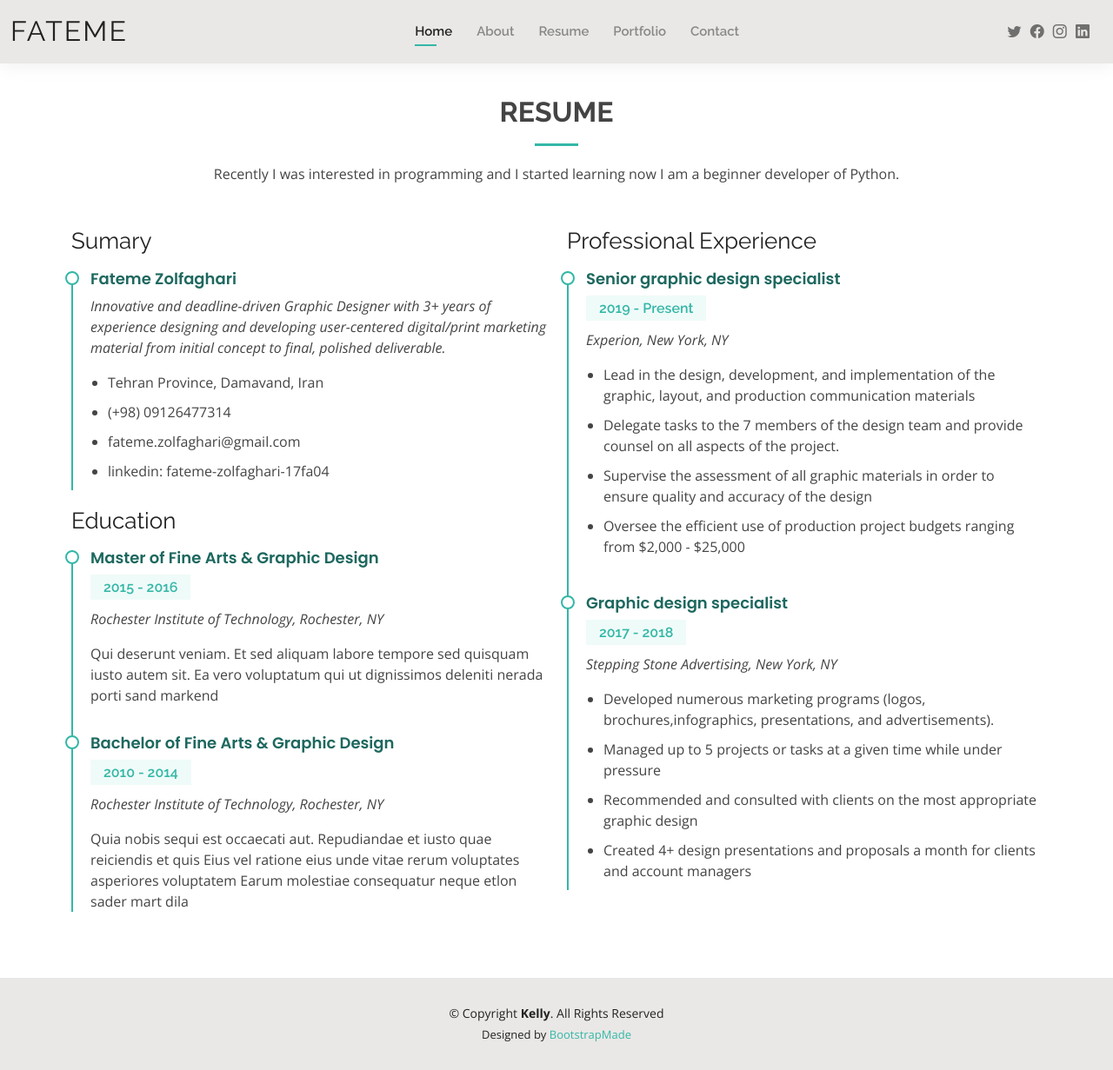
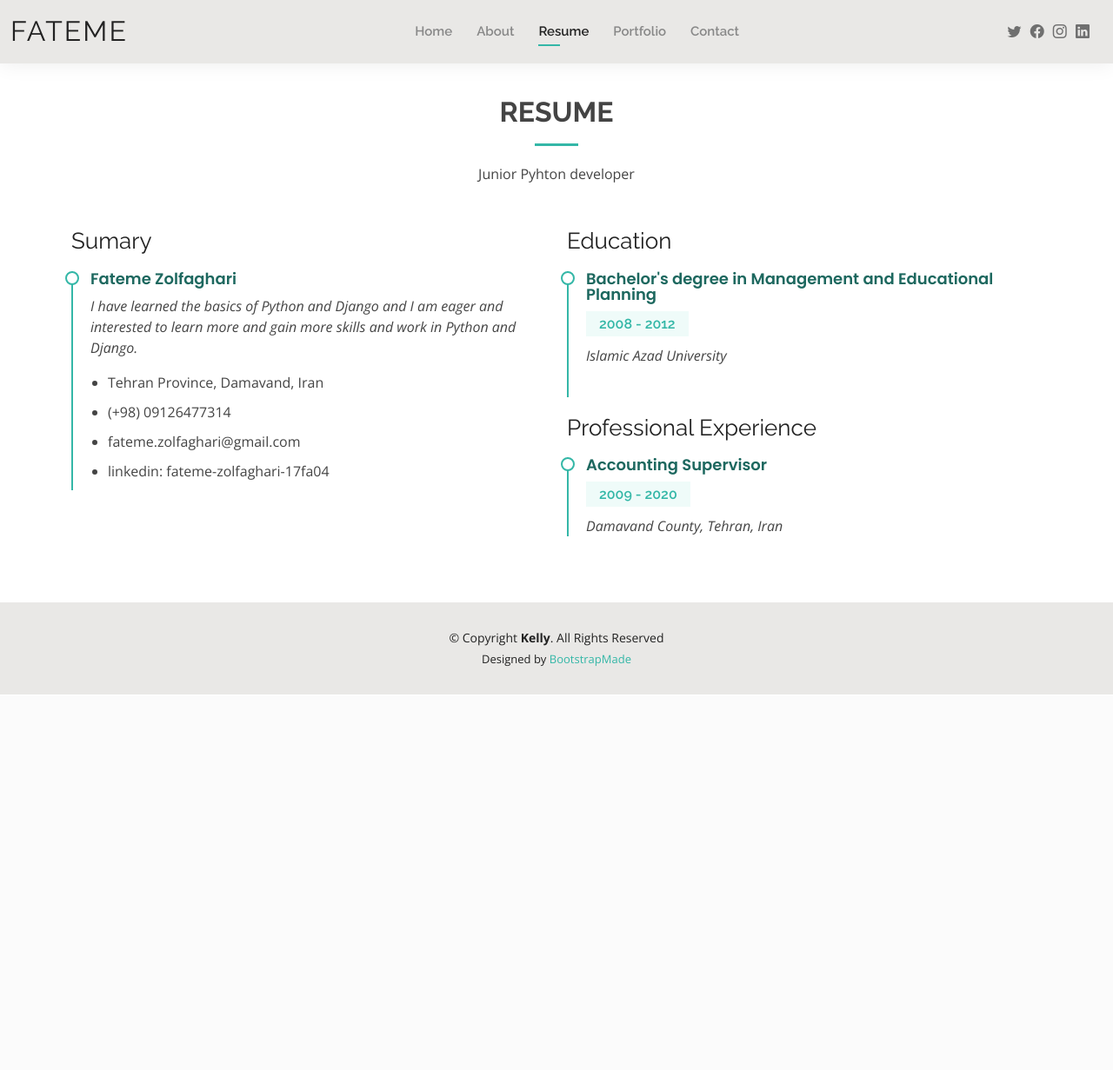
Before and after one commit to fatemezolfaghari/resume, a Django app: page /resume in a window 1280 px wide. Shown: the whole page at 87% size. After the commit the page ends 799 px from the top, so only its background shows below. Run offline with Django 3.2, Linux system fonts and the light colour scheme; some libraries are stand-ins or nearby versions.

Commit message:
Complete project

```diff
--- a/cv/urls.py
+++ b/cv/urls.py
@@ -9,5 +9,6 @@ urlpatterns = [
     path('about', about_view, name='about'),
     path('contact', contact_view, name='contact'),
     path('portfolio', portfolio_view, name='portfolio'),
-    path('resume', resume_view, name='resume')
+    path('resume', resume_view, name='resume'),
+    path('contact/store', contact_store_view, name='contact.store')
 ]
--- a/cv/views.py
+++ b/cv/views.py
@@ -1,3 +1,4 @@
+import email
 from django.shortcuts import render
 
 def cv_view(request):
@@ -18,3 +19,10 @@ def portfolio_view(request):
 
 def resume_view(request):
     return render(request, 'cv/resume.html')
+
+
+def contact_store_view(request):
+    data = {
+        'message': "Message sent successfully"
+    }
+    return render(request, 'cv/contact.html', context= data)
--- a/templates/base.html
+++ b/templates/base.html
@@ -49,11 +49,16 @@
 
       <nav id="navbar" class="navbar order-last order-lg-0">
         <ul>
-          <li><a class="active" href="/">Home</a></li>
-          <li><a href="/about">About</a></li>
-          <li><a href="resume">Resume</a></li>
-          <li><a href="portfolio">Portfolio</a></li>
-          <li><a href="contact">Contact</a></li>
+          {% url 'cv:index' as home_url %}
+          {% url 'cv:about' as about_url %}
+          {% url 'cv:resume' as resume_url %}
+          {% url 'cv:portfolio' as portfolio_url %}
+          {% url 'cv:contact' as contact_url %}
+          <li><a {% if request.get_full_path == home_url %} class="active" {% endif %} href="{% url 'cv:index' %}">Home</a></li>
+          <li><a {% if request.get_full_path == about_url %} class="active" {% endif %} href="{% url 'cv:about' %}">About</a></li>
+          <li><a {% if request.get_full_path == resume_url %} class="active" {% endif %} href="{% url 'cv:resume' %}">Resume</a></li>
+          <li><a {% if request.get_full_path == portfolio_url %} class="active" {% endif %} href="{% url 'cv:portfolio' %}">Portfolio</a></li>
+          <li><a {% if request.get_full_path == contact_url %} class="active" {% endif %} href="{% url 'cv:contact' %}">Contact</a></li>
         </ul>
         <i class="bi bi-list mobile-nav-toggle"></i>
       </nav><!-- .navbar -->
--- a/templates/cv/resume.html
+++ b/templates/cv/resume.html
@@ -10,7 +10,7 @@
 
         <div class="section-title">
           <h2>Resume</h2>
-          <p>Recently I was interested in programming and I started learning now I am a beginner developer of Python.</p>
+          <p>Junior Pyhton developer</p>
         </div>
 
         <div class="row">
@@ -18,7 +18,7 @@
             <h3 class="resume-title">Sumary</h3>
             <div class="resume-item pb-0">
               <h4>Fateme Zolfaghari</h4>
-              <p><em>Innovative and deadline-driven Graphic Designer with 3+ years of experience designing and developing user-centered digital/print marketing material from initial concept to final, polished deliverable.</em></p>
+              <p><em>I have learned the basics of Python and Django and I am eager and interested to learn more and gain more skills and work in Python and Django.</em></p>
               <p>
               <ul>
                 <li>Tehran Province, Damavand, Iran</li>
@@ -29,47 +29,21 @@
               </p>
             </div>
 
+          </div>
+          <div class="col-lg-6">
             <h3 class="resume-title">Education</h3>
             <div class="resume-item">
-              <h4>Master of Fine Arts &amp; Graphic Design</h4>
-              <h5>2015 - 2016</h5>
-              <p><em>Rochester Institute of Technology, Rochester, NY</em></p>
-              <p>Qui deserunt veniam. Et sed aliquam labore tempore sed quisquam iusto autem sit. Ea vero voluptatum qui ut dignissimos deleniti nerada porti sand markend</p>
+              <h4>Bachelor's degree in Management and Educational Planning</h4>
+              <h5>2008 - 2012</h5>
+              <p><em>Islamic Azad University</em></p>
+              <p></p>
             </div>
-            <div class="resume-item">
-              <h4>Bachelor of Fine Arts &amp; Graphic Design</h4>
-              <h5>2010 - 2014</h5>
-              <p><em>Rochester Institute of Technology, Rochester, NY</em></p>
-              <p>Quia nobis sequi est occaecati aut. Repudiandae et iusto quae reiciendis et quis Eius vel ratione eius unde vitae rerum voluptates asperiores voluptatem Earum molestiae consequatur neque etlon sader mart dila</p>
-            </div>
-          </div>
-          <div class="col-lg-6">
+
             <h3 class="resume-title">Professional Experience</h3>
             <div class="resume-item">
-              <h4>Senior graphic design specialist</h4>
-              <h5>2019 - Present</h5>
-              <p><em>Experion, New York, NY </em></p>
-              <p>
-              <ul>
-                <li>Lead in the design, development, and implementation of the graphic, layout, and production communication materials</li>
-                <li>Delegate tasks to the 7 members of the design team and provide counsel on all aspects of the project. </li>
-                <li>Supervise the assessment of all graphic materials in order to ensure quality and accuracy of the design</li>
-                <li>Oversee the efficient use of production project budgets ranging from $2,000 - $25,000</li>
-              </ul>
-              </p>
-            </div>
-            <div class="resume-item">
-              <h4>Graphic design specialist</h4>
-              <h5>2017 - 2018</h5>
-              <p><em>Stepping Stone Advertising, New York, NY</em></p>
-              <p>
-              <ul>
-                <li>Developed numerous marketing programs (logos, brochures,infographics, presentations, and advertisements).</li>
-                <li>Managed up to 5 projects or tasks at a given time while under pressure</li>
-                <li>Recommended and consulted with clients on the most appropriate graphic design</li>
-                <li>Created 4+ design presentations and proposals a month for clients and account managers</li>
-              </ul>
-              </p>
+              <h4>Accounting Supervisor</h4>
+              <h5>2009 - 2020</h5>
+              <p><em>Damavand County, Tehran, Iran </em></p>
             </div>
           </div>
         </div>
```
Also changed, not shown: templates/cv/contact.html (+8 -9 lines).
